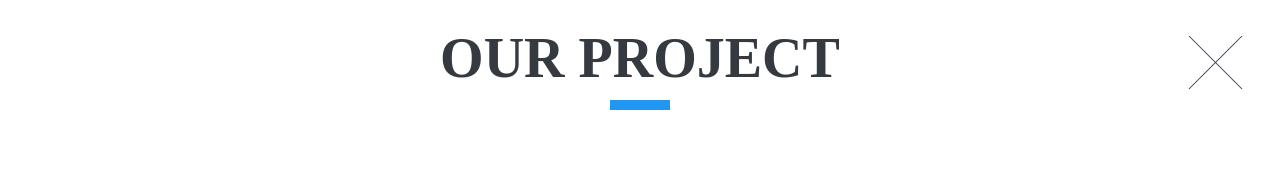
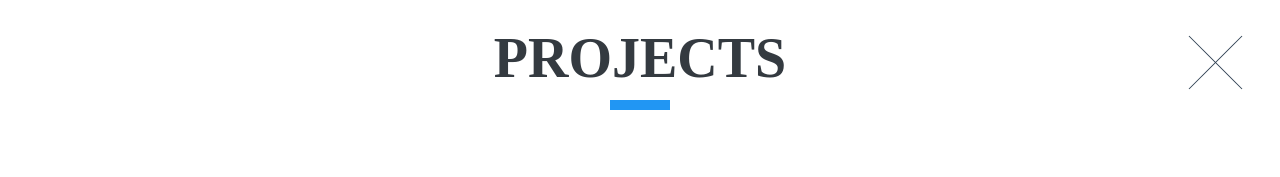
Before and after one commit to bernotieno/portfolio, a plain HTML site: page index.html in a window 1280 px wide. Both pictures are taken after a click on the link 461 px from the left and 2134 px from the top of the page. Shown: the part 1734-1911 px from the top of the page. Drawn offline with nearby package versions, Linux system fonts and the light colour scheme; files that its build step writes are made by us from their sources; a web font is replaced by a local one.

Commit message:
modified the project modals part to show the title of the sub page correctly

```diff
--- a/index.html
+++ b/index.html
@@ -343,7 +343,7 @@
                         <div class="modal-body">
                             <div class="title-bar">
                               <div class="col-md-12">
-                                <h2 class="text-center">Our Project</h2>
+                                <h2 class="text-center">Projects</h2>
                                 <div class="heading-border"></div>
                               </div>
                             </div>
@@ -381,7 +381,7 @@
                         <div class="modal-body">
                             <div class="title-bar">
                               <div class="col-md-12">
-                                <h2 class="text-center">Our Project</h2>
+                                <h2 class="text-center">Projects</h2>
                                 <div class="heading-border"></div>
                               </div>
                             </div>
@@ -418,7 +418,7 @@
                         <div class="modal-body">
                             <div class="title-bar">
                               <div class="col-md-12">
-                                <h2 class="text-center">Our Project</h2>
+                                <h2 class="text-center">Projects</h2>
                                 <div class="heading-border"></div>
                               </div>
                             </div>
```
